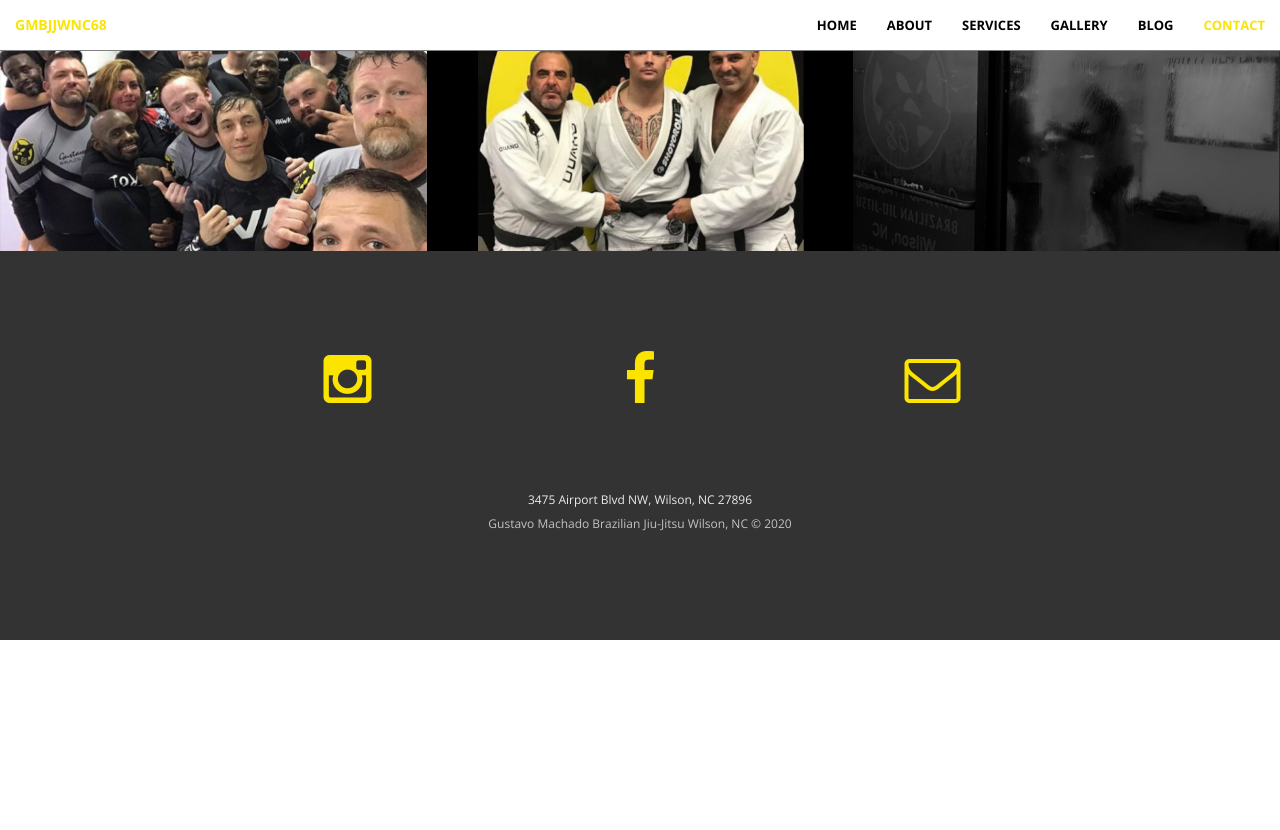
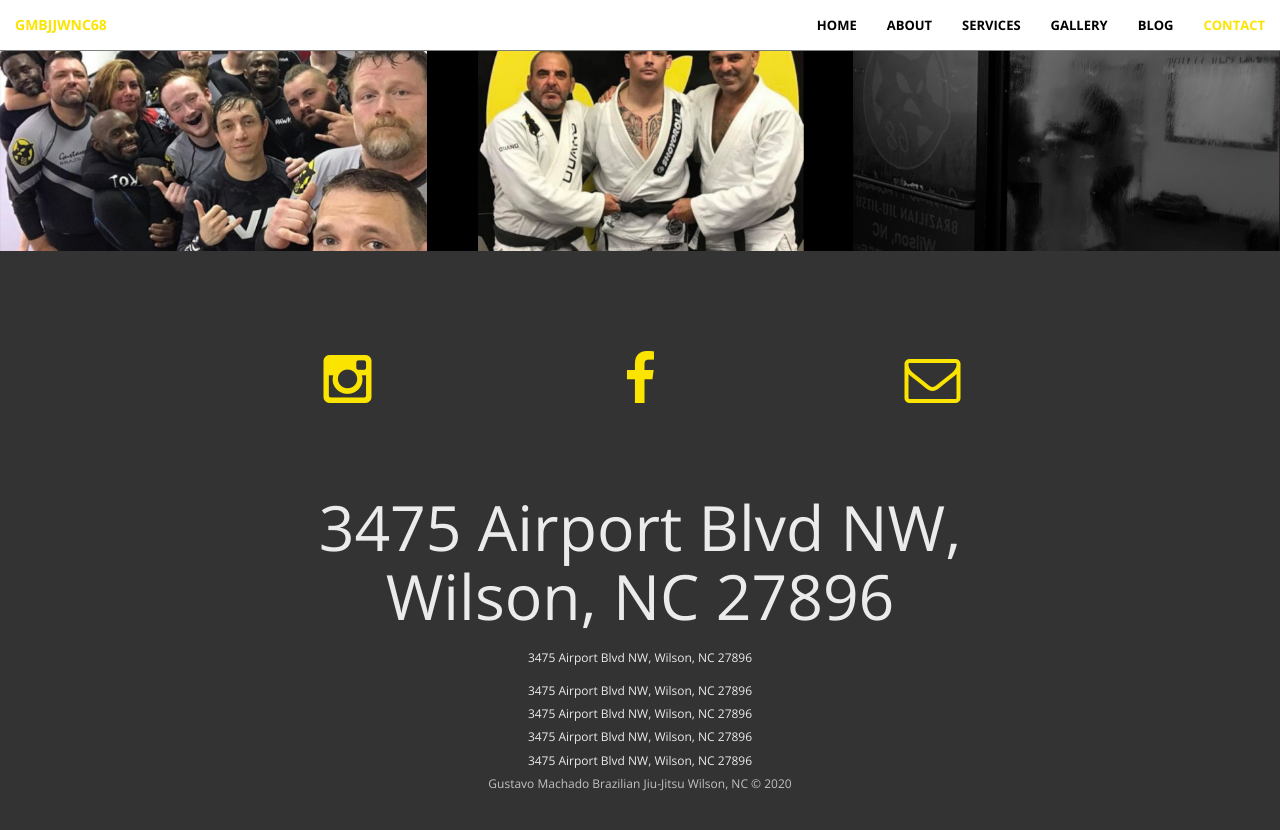
Before and after one commit to gmbjjwnc68/gmbjjwnc68.github.io, a Jekyll site: the page built from index.html, in a window 1280 px wide and 900 px high, scrolled down 2654 px. Shown: the top 830 px of the window. Built offline with Jekyll 4.4.1, drawn with Linux system fonts in a browser that asks for light colours; before the commit the page ends 3294 px from its top, so only the background shows below that.

Commit message:
Test address sizes and remove header justification

```diff
--- a/_includes/contact.html
+++ b/_includes/contact.html
@@ -35,7 +35,12 @@
                 <hr class="gray">
                 <hr class="gray">
                 <a target="_blank" rel="noopener noreferrer" href="https://www.google.com/maps/place/Gustavo+Machado+Brazilian+Jiu+Jitsu+Wilson,+NC/@35.7656169,-77.9483881,15z/data=!4m2!3m1!1s0x0:0x9ceee373f6d7056f?sa=X&ved=2ahUKEwj896PpmNDtAhXDrVkKHbkODQsQ_BIwCnoECBUQAw">
+                    <h1 class="text-faded2">3475 Airport Blvd NW, Wilson, NC 27896</h1>
+                    <h2 class="text-faded2">3475 Airport Blvd NW, Wilson, NC 27896</h2>
+                    <h3 class="text-faded2">3475 Airport Blvd NW, Wilson, NC 27896</h3>
                     <h4 class="text-faded2">3475 Airport Blvd NW, Wilson, NC 27896</h4>
+                    <h5 class="text-faded2">3475 Airport Blvd NW, Wilson, NC 27896</h5>
+                    <h6 class="text-faded2">3475 Airport Blvd NW, Wilson, NC 27896</h6>
                 </a>
                 <!-- <hr class="gray"> -->
                 <h6 class="text-faded">Gustavo Machado Brazilian Jiu-Jitsu Wilson, NC © 2020</h6>
--- a/_includes/header.html
+++ b/_includes/header.html
@@ -4,7 +4,7 @@
             <h1>Gustavo Machado Brazilian Jiu-Jitsu</h1>
             <h2>Wilson, NC</h2>
             <hr>
-            <p style="text-align:justify">Lorem ipsum dolor sit amet, consectetur adipiscing elit. Duis fringilla, nisl ut vulputate blandit, ipsum lacus tincidunt ipsum, id volutpat elit tellus euismod est.</p>
+            <p>Lorem ipsum dolor sit amet, consectetur adipiscing elit. Duis fringilla, nisl ut vulputate blandit, ipsum lacus tincidunt ipsum, id volutpat elit tellus euismod est.</p>
             <a href="#about" class="btn btn-primary btn-xl page-scroll">LET'S GO</a>
         </div>
     </div>
```
